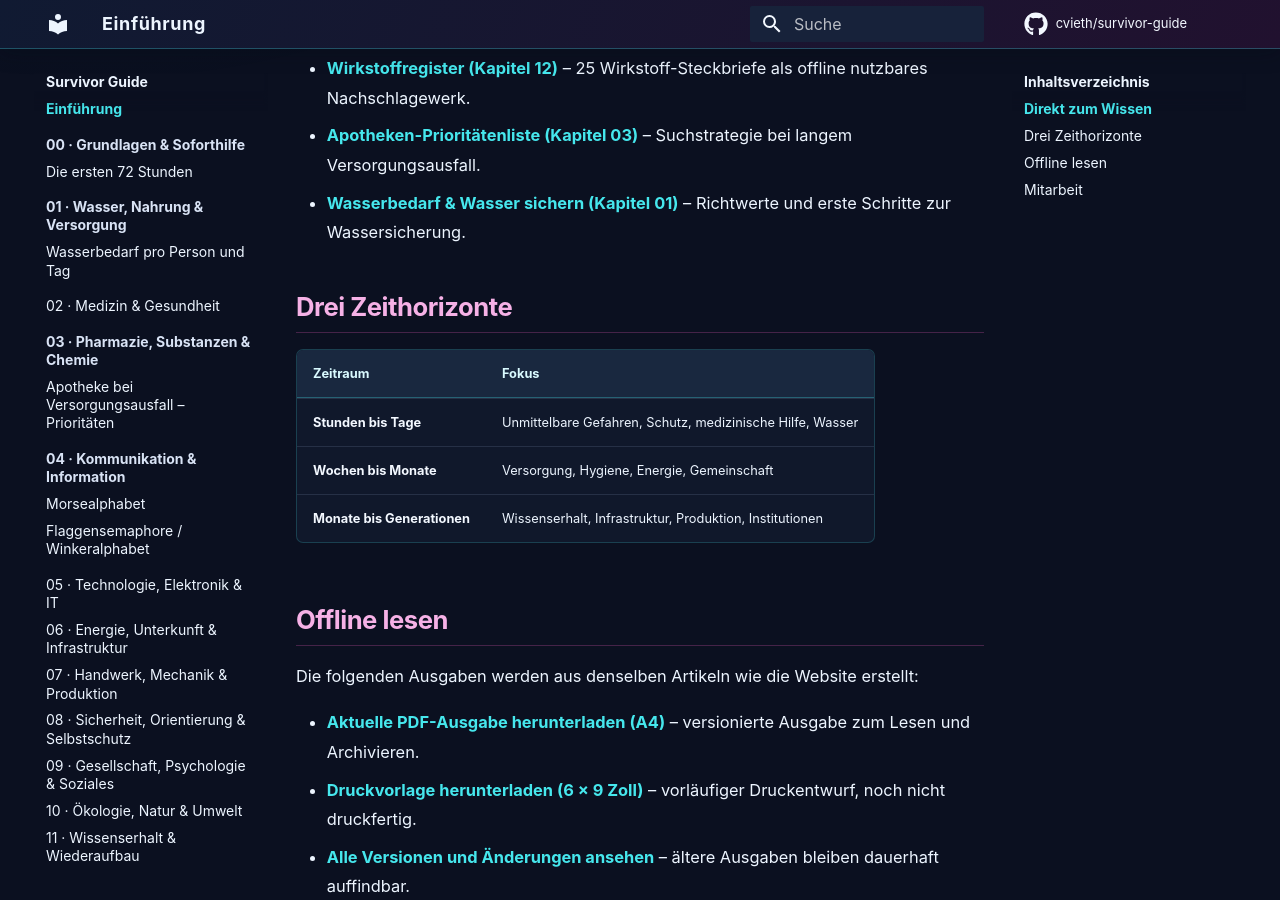
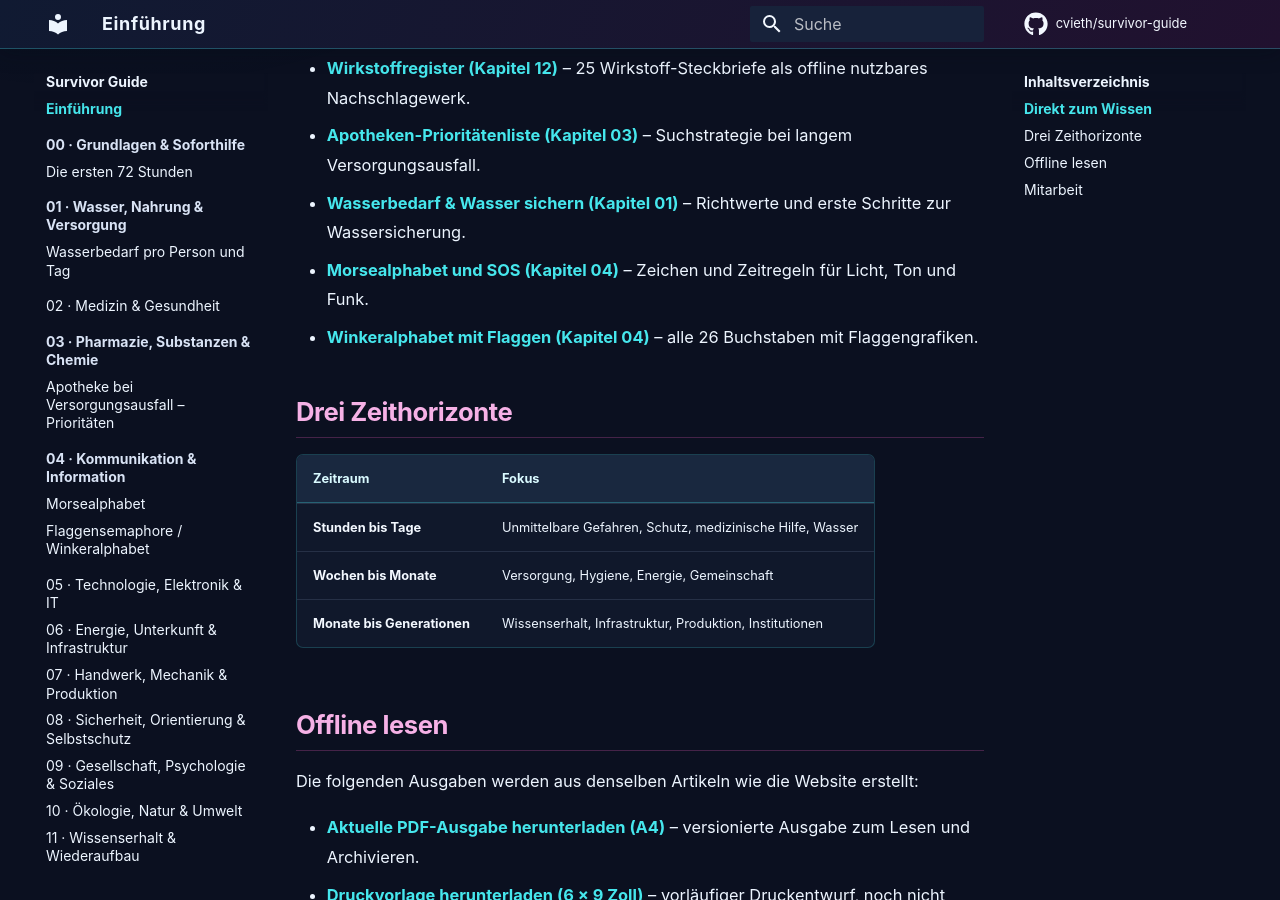
Before and after one commit to cvieth/survivor-guide, an MkDocs documentation site: the page built from docs/index.md, in a window 1280 px wide and 900 px high, scrolled down 492 px. Built offline with MkDocs 1.6.1 and Material for MkDocs 9.7.7, drawn with Linux system fonts in a browser that asks for light colours; comment, search, counter and statistics services are not loaded.

Commit message:
build: include communication SVG reference charts in PDF and website

```diff
--- a/docs/index.md
+++ b/docs/index.md
@@ -12,6 +12,9 @@ Dieses gemeinschaftlich gepflegte Wissensprojekt dokumentiert überprüfbare Gru
 - **[Wirkstoffregister (Kapitel 12)](12-nachschlagewerk/wirkstoffregister.md)** – 25 Wirkstoff-Steckbriefe als offline nutzbares Nachschlagewerk.
 - **[Apotheken-Prioritätenliste (Kapitel 03)](03-pharmazie/apotheke-prioritaeten.md)** – Suchstrategie bei langem Versorgungsausfall.
 - **[Wasserbedarf & Wasser sichern (Kapitel 01)](01-versorgung/wasserbedarf-pro-person.md)** – Richtwerte und erste Schritte zur Wassersicherung.
+
+- **[Morsealphabet und SOS (Kapitel 04)](04-kommunikation/morsealphabet.md)** – Zeichen und Zeitregeln für Licht, Ton und Funk.
+- **[Winkeralphabet mit Flaggen (Kapitel 04)](04-kommunikation/flaggenalphabet.md)** – alle 26 Buchstaben mit Flaggengrafiken.
 
 ## Drei Zeithorizonte
 
```
